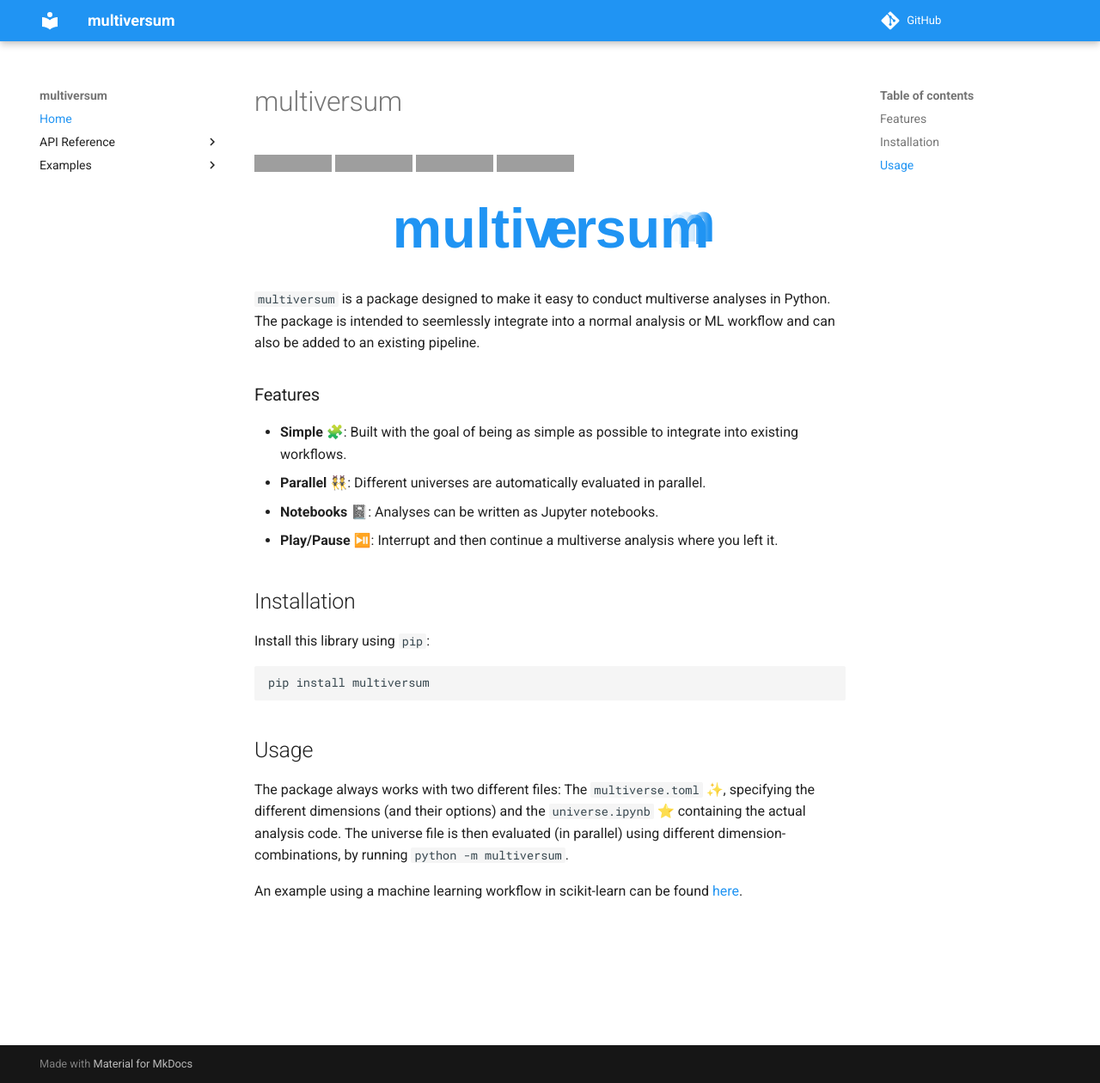
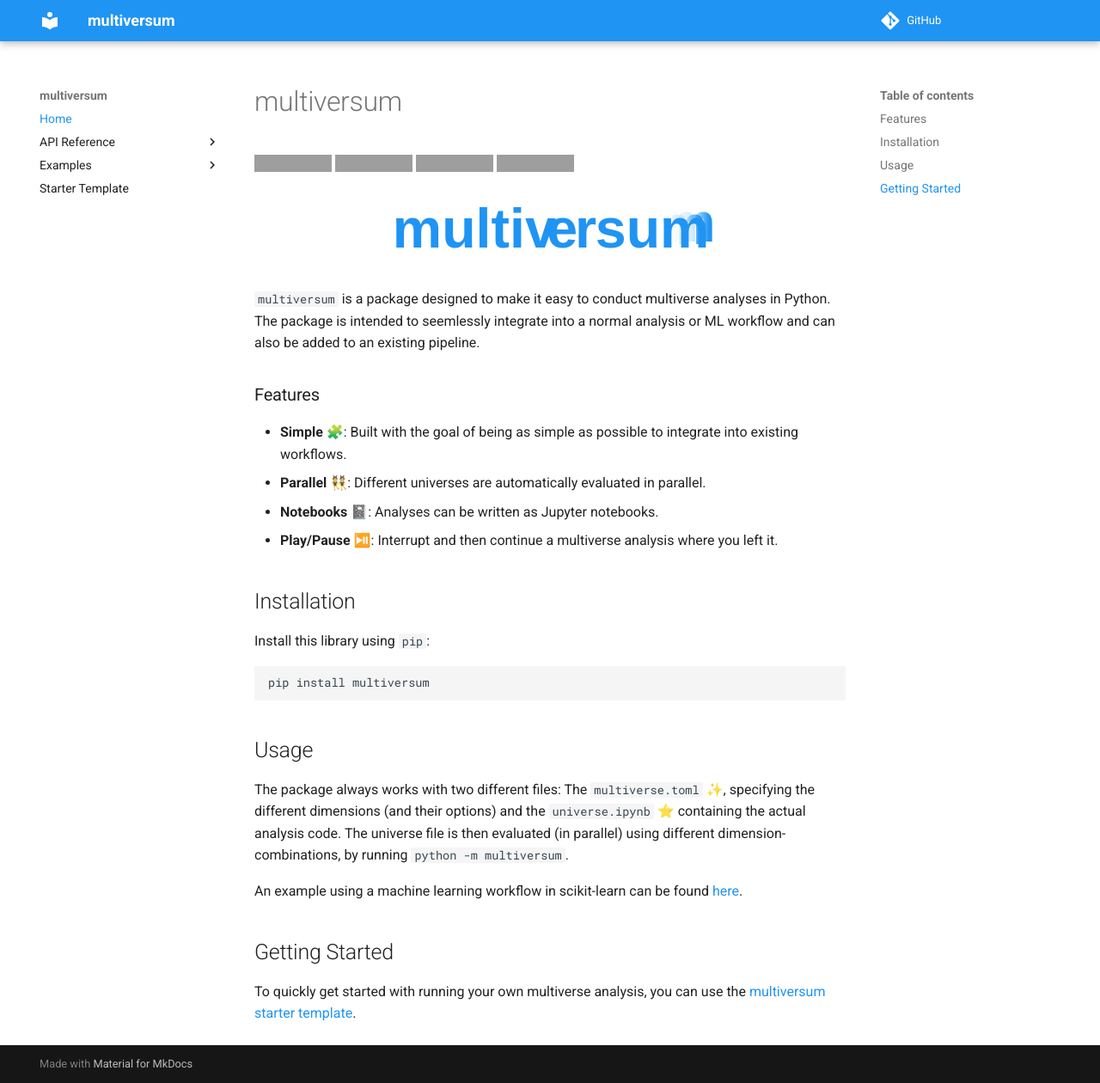
Before and after one commit to jansim/multiversum, an MkDocs documentation site: the page built from docs/index.md, in a window 1280 px wide and 1260 px high. Shown: the whole window at 86% size. Built offline with MkDocs 1.6.1 and Material for MkDocs 9.7.7, drawn with Linux system fonts in a browser that asks for light colours; comment, search, counter and statistics services are not loaded; grey boxes are pictures that could not be loaded.

Commit message:
Add references to starter template

```diff
--- a/docs/index.md
+++ b/docs/index.md
@@ -30,3 +30,7 @@
 The package always works with two different files: The `multiverse.toml` ✨️, specifying the different dimensions (and their options) and the `universe.ipynb` ⭐️ containing the actual analysis code. The universe file is then evaluated (in parallel) using different dimension-combinations, by running `python -m multiversum`.
 
 An example using a machine learning workflow in scikit-learn can be found [here](../examples/scikit-learn--simple/).
+
+## Getting Started
+
+To quickly get started with running your own multiverse analysis, you can use the [multiversum starter template](https://github.com/jansim/multiversum-template).
--- a/mkdocs.yml
+++ b/mkdocs.yml
@@ -23,3 +23,4 @@
       - MultiverseAnalysis: "api/multiverse_analysis.md"
   - Examples:
       - "Scikit-Learn (Simple)": "https://github.com/jansim/multiversum/tree/main/examples/scikit-learn--simple"
+  - Starter Template: https://github.com/jansim/multiversum-template
```
Also changed, not shown: README.md (+4 -0 lines).
